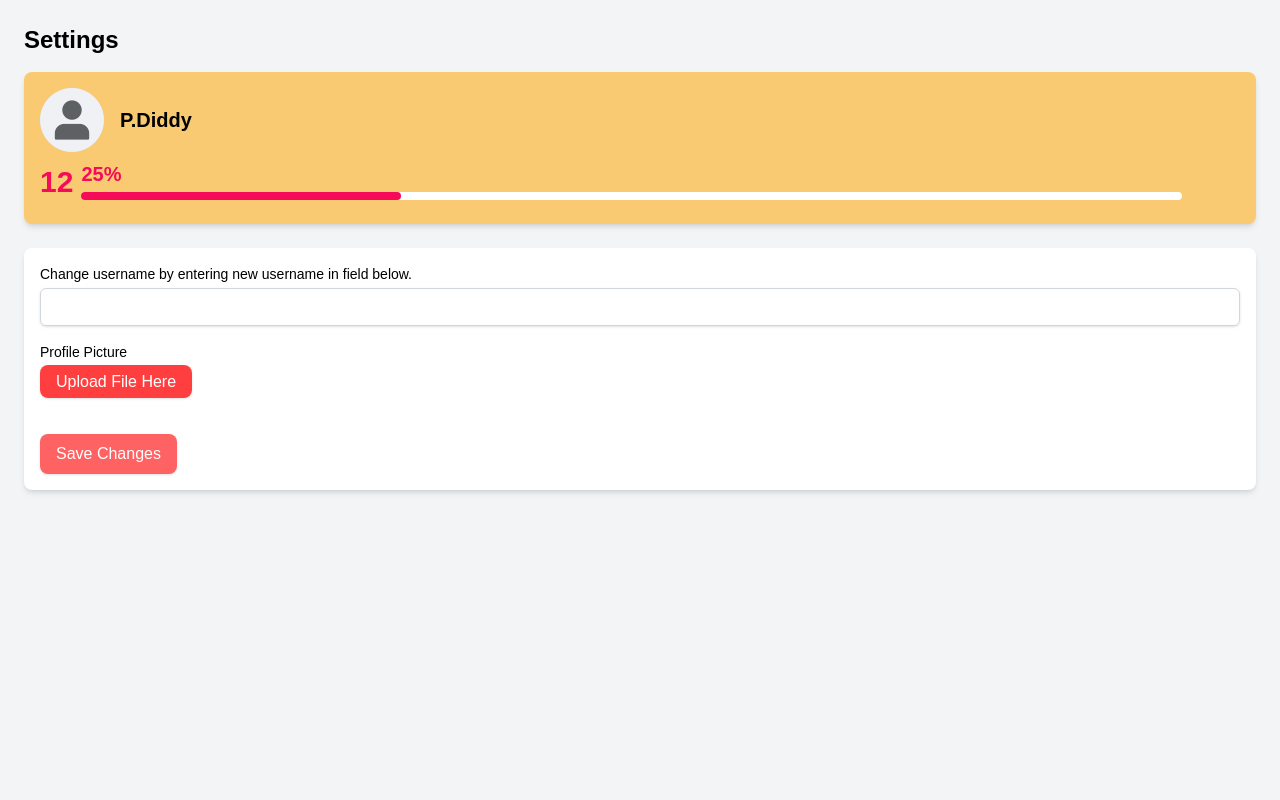
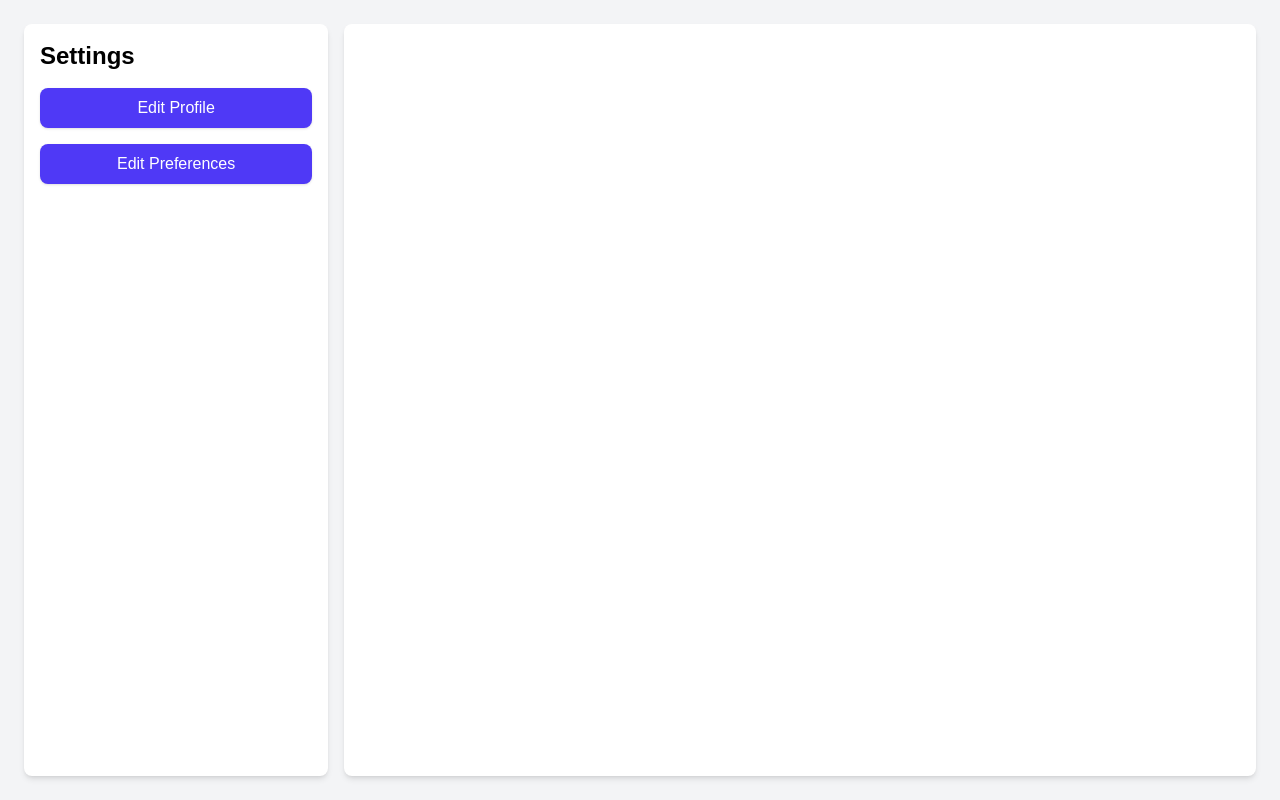
Before and after one commit to touchgrass-ai/frontend, a Next.js app: page /dashboard/settings in a window 1280 px wide. Built offline with nearby package versions, Linux system fonts and the light colour scheme.

Commit message:
Kevin: Completed functionality of settings page, need further design.

```diff
--- a/src/app/dashboard/settings/page.tsx
+++ b/src/app/dashboard/settings/page.tsx
@@ -1,6 +1,7 @@
 "use client"
 
-import { useState } from "react";
+import { useEffect, useState } from "react";
+import { useRouter } from "next/navigation";
 import ProfileCard from "@/components/ProfileCard";
 
 export default function Settings() {
@@ -9,6 +10,21 @@ export default function Settings() {
   const [newUsername, setNewUsername] = useState("");
   const [newProfilePic, setNewProfilePic] = useState<File | null>(null);
   const [newProfilePicName, setNewProfilePicName] = useState("");
+  const [selectedSetting, setSelectedSetting] = useState<"profile" | "preferences" | null>(null);
+  const [preferences, setPreferences] = useState<string[]>([]);
+
+  const router = useRouter();
+
+  const handleNextClick = () => {
+    router.push("/preferences");
+  }
+
+  useEffect(() => {
+    const storedPreferences = localStorage.getItem("selectedPreferences");
+    if (storedPreferences) {
+      setPreferences(JSON.parse(storedPreferences));
+    }
+  }, []);
 
   const handleNewUsernameChange = (e: React.ChangeEvent<HTMLInputElement>) => {
     setNewUsername(e.target.value);
@@ -41,8 +57,25 @@ export default function Settings() {
   };
 
   return (
-    <div className="min-h-screen bg-gray-100 p-4 sm:p-6">
+    <div className="min-h-screen bg-gray-100 p-4 sm:p-6 flex flex-col md:flex-row">
+      <div className="w-full md:w-1/4 bg-white p-4 rounded-lg shadow-md space-y-4 mb-4 md:mb-0">
         <h1 className="text-2xl font-bold mb-4 text-black">Settings</h1>
+        <button
+          onClick={() => setSelectedSetting("profile")}
+          className="bg-indigo-600 text-white px-4 py-2 rounded-lg shadow hover:bg-indigo-700 transition w-full"
+        >
+          Edit Profile
+        </button>
+        <button
+          onClick={() => setSelectedSetting("preferences")}
+          className="bg-indigo-600 text-white px-4 py-2 rounded-lg shadow hover:bg-indigo-700 transition w-full"
+        >
+          Edit Preferences
+        </button>
+      </div>
+      <div className="w-full md:w-3/4 bg-white p-4 rounded-lg shadow-md ml-0 md:ml-4">
+        {selectedSetting === "profile" && (
+          <>
             <ProfileCard username={username} profileImage={profilePic} />
             <form onSubmit={handleSubmit} className="bg-white p-4 rounded-lg shadow-md">
               <div className="mb-4">
@@ -85,6 +118,28 @@ export default function Settings() {
                 Save Changes
               </button>
             </form>
+          </>
+        )}
+        {selectedSetting === "preferences" && (
+          <div>
+            <h2 className="text-xl font-bold mb-4 text-black">Edit Preferences</h2>
+            <p className="text-md font-semi-bold mb-4 text-black"> The following are the preferences that you have previously chosen.</p>
+            <div className="flex flex-wrap gap-2">
+              {preferences.map((preference, index) => (
+                <div key={index} className="bg-gray-200 text-black px-4 py-2 rounded-lg shadow">
+                  {preference}
+                </div>
+              ))}
+            </div>
+            <button
+              onClick={handleNextClick}
+              className="mt-4 bg-[#FF3F3F] text-white px-4 py-2 rounded-lg shadow hover:bg-red-600 transition"
+            >
+              Edit Preferences
+            </button>
+          </div>
+        )}
+      </div>
     </div>
   );
 }
--- a/src/app/preferences/PreferenceButton.tsx
+++ b/src/app/preferences/PreferenceButton.tsx
@@ -2,18 +2,25 @@ import React, {useState} from "react";
 
 interface PreferenceButtonProps{
     label: string;
+    onSelect: (label: string) => void;
+    onDeselect: (label: string) => void;
 }
 
-const PreferenceButton: React.FC<PreferenceButtonProps> = ({label}) => {
-    const [isActive, setIsActive] = useState(false);
+const PreferenceButton = ({label, onSelect, onDeselect}: PreferenceButtonProps) => {
+    const [selected, setSelected] = useState(false);
 
     const handleClick = () => {
-        setIsActive(!isActive);
+        if(selected){
+            onDeselect(label);
+        } else {
+            onSelect(label);
+        }
+        setSelected(!selected)
     };
 
     return (
         <button className={`px-6 py-3 rounded-md shadow-md font-medium text-black hover:bg-gray-300
-                            ${isActive ? "bg-gray-300" : "bg-white"}`} onClick={handleClick}>
+                            ${selected ? "bg-gray-300" : "bg-white"}`} onClick={handleClick}>
             {label}
         </button>
     );
--- a/src/app/preferences/page.tsx
+++ b/src/app/preferences/page.tsx
@@ -1,39 +1,48 @@
 "use client"
 
-import { useRouter } from "next/navigation"
-import PreferenceButton from "./PreferenceButton"
+import { useRouter } from "next/navigation";
+import { useState } from "react";
+import PreferenceButton from "./PreferenceButton";
 
-export default function Page(){
+export default function Page() {
   const router = useRouter();
+  const [selectedPreferences, setSelectedPreferences] = useState<string[]>([]);
+
+  const handleSelectPreference = (label: string) => {
+    setSelectedPreferences([...selectedPreferences, label]);
+  };
+
+  const handleDeselectPreference = (label: string) => {
+    setSelectedPreferences(selectedPreferences.filter((preference) => preference !== label));
+  };
 
   const handleNextClick = () => {
+    localStorage.setItem("selectedPreferences", JSON.stringify(selectedPreferences));
     router.push("/dashboard");
-    }
+  };
 
-    return(
+  return (
     <div className="flex flex-col items-center justify-center min-h-screen bg-pink-100 p-6">
-            <h1 className="text-red-500 text-3xl font-bold text-center mb-2"> Preferences </h1>
-            <p className= "text-red-300 text-center mb-6"> Select any that apply </p>
+      <h1 className="text-red-500 text-3xl font-bold text-center mb-2">Preferences</h1>
+      <p className="text-red-300 text-center mb-6">Select any that apply</p>
 
-            <div className= "grid grid-cols-2 gap-4 mb-6 w-full max-w-md">
-                <PreferenceButton label = "Food"/>
-                <PreferenceButton label = "Exploring"/>
-                <PreferenceButton label = "Movies"/>
-                <PreferenceButton label = "Sports"/>
+      <div className="grid grid-cols-2 gap-4 mb-6 w-full max-w-md">
+        <PreferenceButton label="Food" onSelect={handleSelectPreference} onDeselect={handleDeselectPreference} />
+        <PreferenceButton label="Exploring" onSelect={handleSelectPreference} onDeselect={handleDeselectPreference} />
+        <PreferenceButton label="Movies" onSelect={handleSelectPreference} onDeselect={handleDeselectPreference} />
+        <PreferenceButton label="Sports" onSelect={handleSelectPreference} onDeselect={handleDeselectPreference} />
       </div>
 
       <div className="flex justify-between w-full max-w-md px-6">
-                <button className="text-black font-medium hover:text-gray-700"
-                        onClick={handleNextClick}>
+        <button className="text-black font-medium hover:text-gray-700" onClick={handleNextClick}>
           Skip
         </button>
-                <button className="bg-red-500 text-white px-4 py-3 rounded-full shadow-md hover:bg-red-600"
-                        onClick={handleNextClick}>
+        <button className="bg-red-500 text-white px-4 py-3 rounded-full shadow-md hover:bg-red-600" onClick={handleNextClick}>
           <span>
-                        <img src="/arrow-forward.svg" alt="arrow forward" className="w-6 h-g"></img>
+            <img src="/arrow-forward.svg" alt="arrow forward" className="w-6 h-6" />
           </span>
         </button>
       </div>
     </div>
-    )
+  );
 }
```
Also changed, not shown: src/components/ProfileCard/index.tsx (+6 -1 lines). Lines whose indentation alone changed are shown as unchanged.
